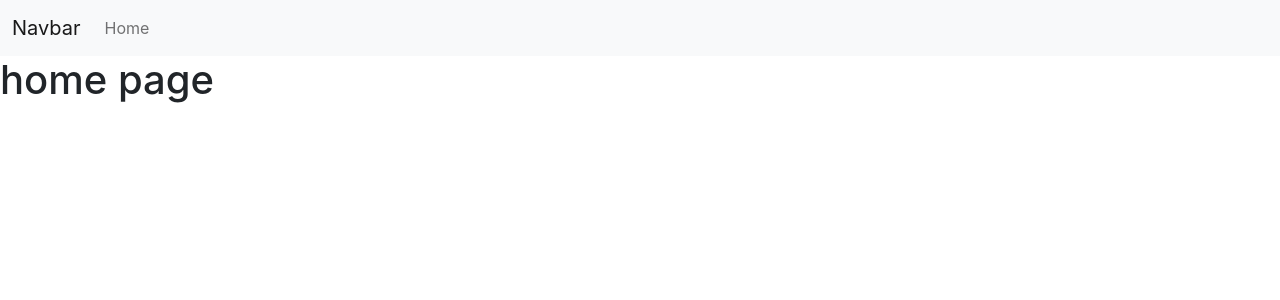
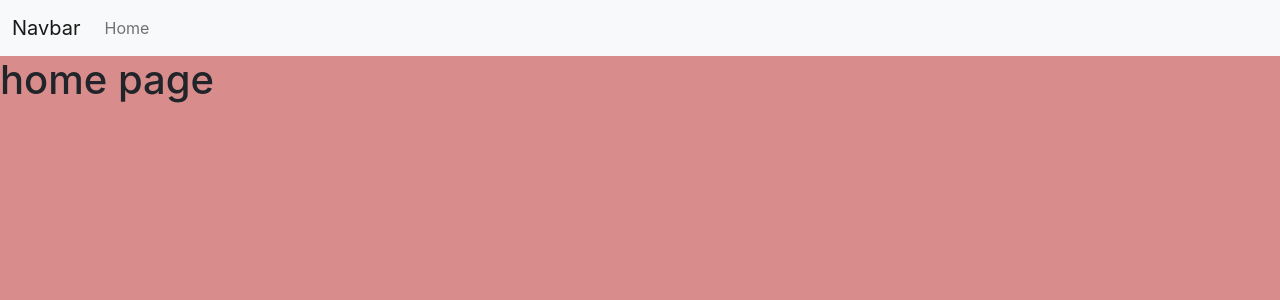
Before and after one commit to smitapatare1/Tiny-notes, a React (Create React App) app: page / in a window 1280 px wide. Shown: the top 300 px of the page. Built offline with nearby package versions, Linux system fonts and the light colour scheme.

Commit message:
background color added

```diff
--- a/src/index.css
+++ b/src/index.css
@@ -1,4 +1,5 @@
 body {
+  background-color:#d98c8c;
   margin: 0;
   font-family: -apple-system, BlinkMacSystemFont, 'Segoe UI', 'Roboto', 'Oxygen',
     'Ubuntu', 'Cantarell', 'Fira Sans', 'Droid Sans', 'Helvetica Neue',
```
